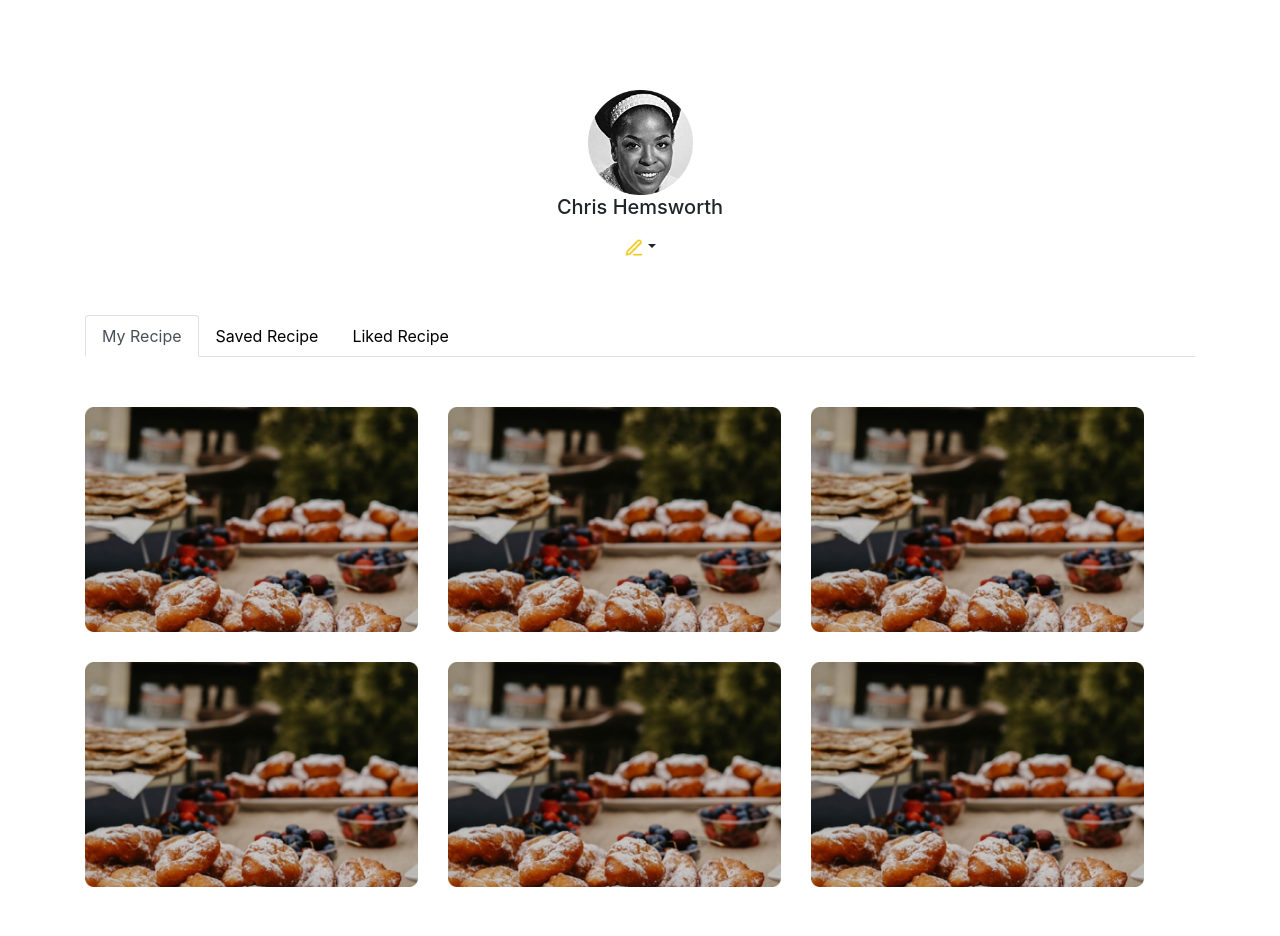
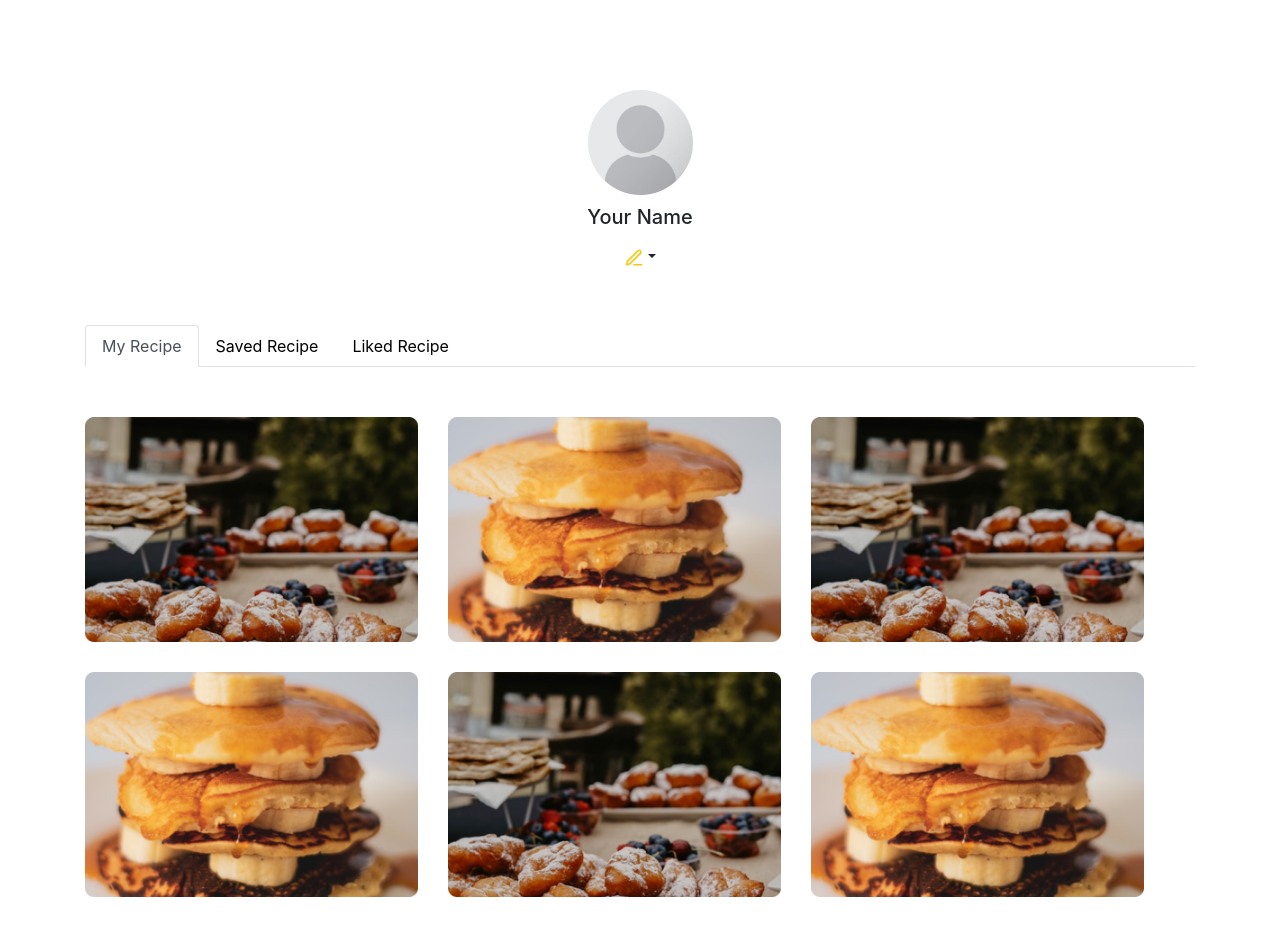
Before and after one commit to vineas/team-project_kelompok1_pijar_frontend, a React (Create React App) app: page /profile in a window 1280 px wide. Shown: the top 936 px of the page. Built offline with nearby package versions, Linux system fonts and the light colour scheme.

Commit message:
edit profile

```diff
--- a/src/pages/Profile.jsx
+++ b/src/pages/Profile.jsx
@@ -1,5 +1,5 @@
 import React from 'react';
-const profileImg = require('../assets/img/profile/elipse.png')
+const profileImg = require('../assets/img/profile/profile.png')
 const recipe1 = require('../assets/img/profile/recipe1.png')
 const recipe2 = require('../assets/img/profile/recipe2.png')
 const edit = require('../assets/img/profile/edit.png')
@@ -18,7 +18,7 @@ const Profile = () => {
               <div className="col-md-4 ">
                 <div
                   className=""
-            style={{ display: "flex", justifyContent: "center" }}
+                  style={{ display: "flex", justifyContent: "center", }}
                 >
                   <img
                     className=""
@@ -27,15 +27,16 @@ const Profile = () => {
                     style={{
                       width: "30%",
                       flexDirection: "row",
-                justifyContent: "center"
+                      justifyContent: "center",
+                      borderRadius: 60
                     }}
                   />
                 </div>
                 <div
                   className=""
-            style={{ display: "flex", justifyContent: "center" }}
+                  style={{ display: "flex", justifyContent: "center", marginTop: 10 }}
                 >
-            <h5>Chris Hemsworth</h5>
+                  <h5>Your Name</h5>
                 </div>
                 <div
                   className="dropdown"
@@ -132,7 +133,7 @@ const Profile = () => {
                   style={{ width: "30%", marginRight: 30, marginTop: 30 }}
                 />
                 <img
-            src={recipe1}
+                  src={recipe2}
                   alt=""
                   style={{ width: "30%", marginRight: 30, marginTop: 30 }}
                 />
@@ -142,7 +143,7 @@ const Profile = () => {
                   style={{ width: "30%", marginRight: 30, marginTop: 30 }}
                 />
                 <img
-            src={recipe1}
+                  src={recipe2}
                   alt=""
                   style={{ width: "30%", marginRight: 30, marginTop: 30 }}
                 />
@@ -152,7 +153,7 @@ const Profile = () => {
                   style={{ width: "30%", marginRight: 30, marginTop: 30 }}
                 />
                 <img
-            src={recipe1}
+                  src={recipe2}
                   alt=""
                   style={{ width: "30%", marginRight: 30, marginTop: 30 }}
                 />
```
Also changed, not shown: src/assets/img/profile/profile.png (added). Lines whose indentation alone changed are shown as unchanged.
